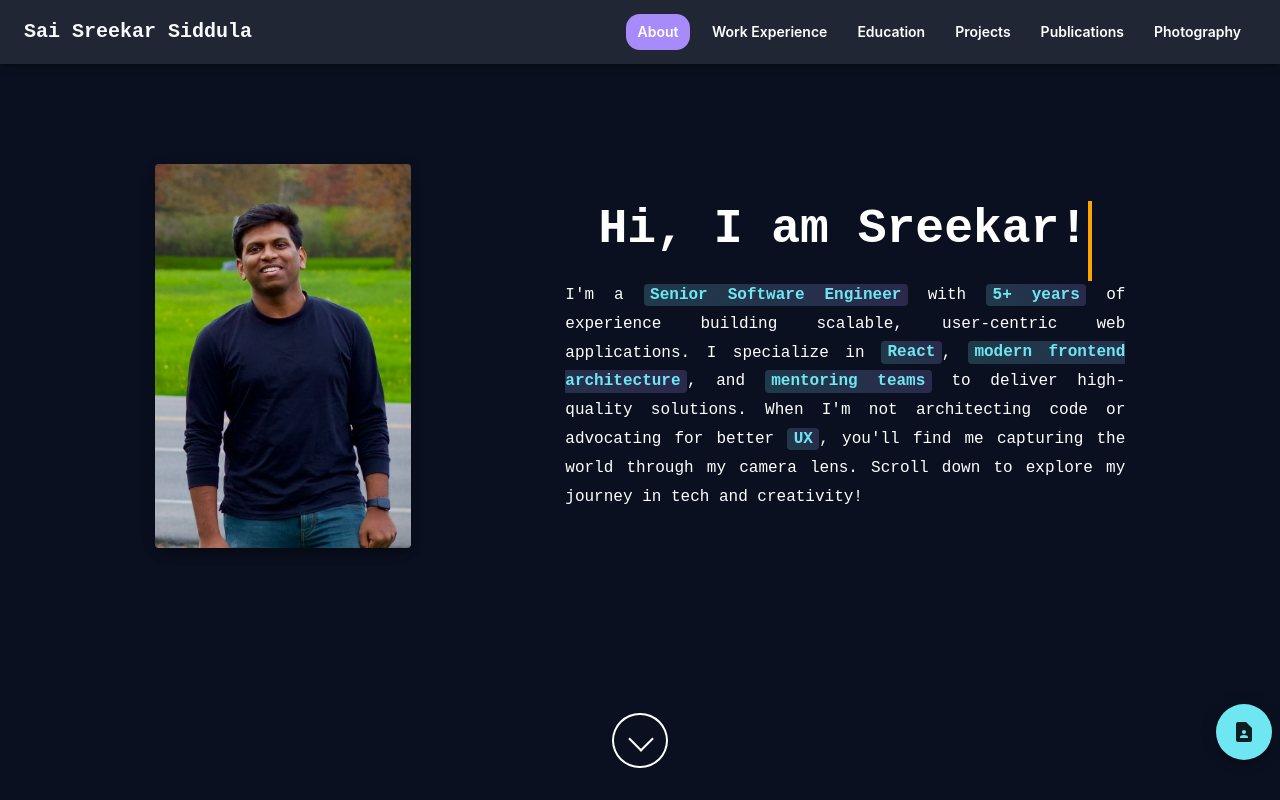
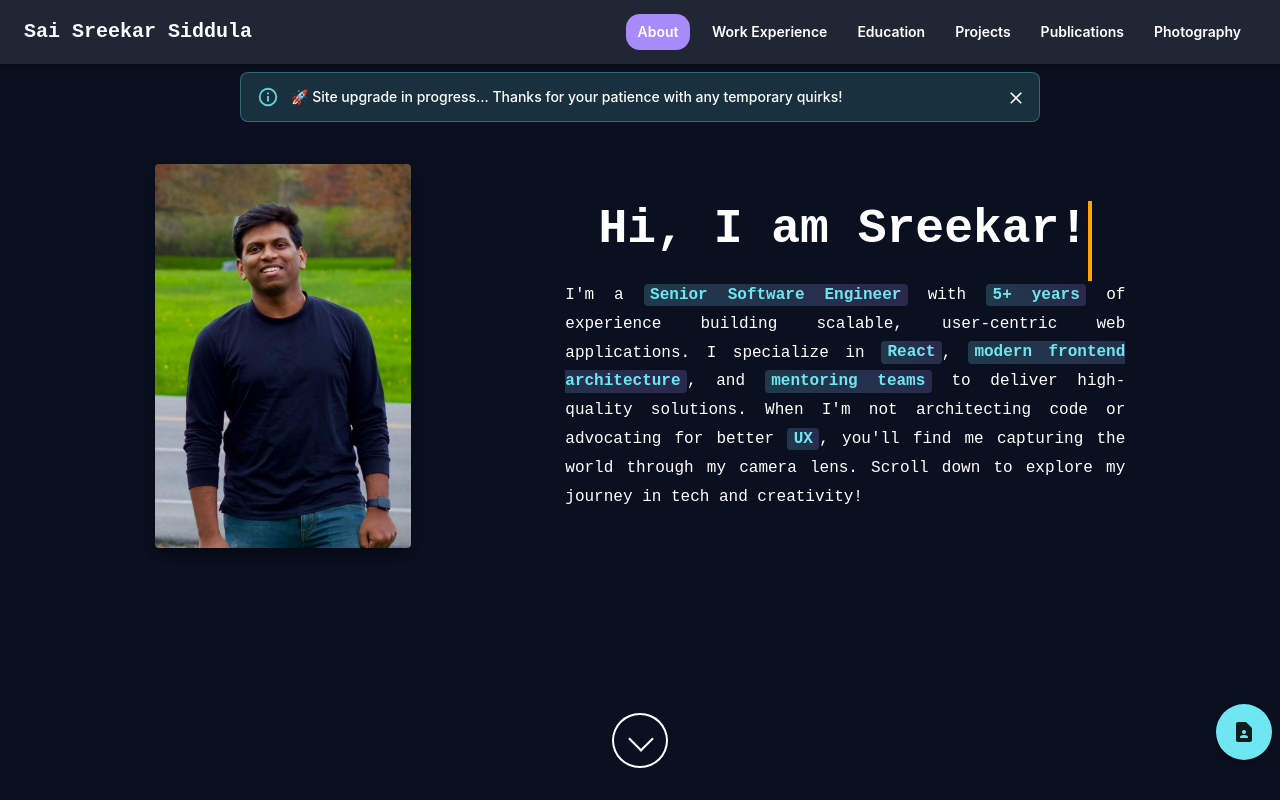
Before and after one commit to sreekar-ss/sreekar-ss.github.io, a React (Create React App) app: page / in a window 1280 px wide. Shown: the top 800 px of the page. Built offline with nearby package versions, Linux system fonts and the light colour scheme.

Commit message:
temp: adds a temporary header about site upgrade

```diff
--- a/src/App.tsx
+++ b/src/App.tsx
@@ -2,11 +2,50 @@ import React from "react";
 import "./App.css";
 import Home from "./pages/Home";
 import AppHeader from "./AppHeader";
+import { Box, Alert } from "@mui/material";
 
 function App() {
+  const [showNotice, setShowNotice] = React.useState(true);
+
   return (
     <>
       <AppHeader />
+      {showNotice && (
+        <Box
+          sx={{
+            position: "fixed",
+            top: 64,
+            left: 0,
+            right: 0,
+            zIndex: 1100,
+            display: "flex",
+            justifyContent: "center",
+            px: 2,
+            pt: 1,
+          }}
+        >
+          <Alert
+            severity="info"
+            onClose={() => setShowNotice(false)}
+            sx={{
+              width: "100%",
+              maxWidth: "800px",
+              backgroundColor: "rgba(110, 231, 242, 0.15)",
+              color: "white",
+              borderRadius: "8px",
+              border: "1px solid rgba(110, 231, 242, 0.3)",
+              "& .MuiAlert-icon": {
+                color: "var(--accent-color)",
+              },
+              "& .MuiAlert-message": {
+                fontWeight: 500,
+              },
+            }}
+          >
+            🚀 Site upgrade in progress... Thanks for your patience with any temporary quirks!
+          </Alert>
+        </Box>
+      )}
       <Home />
     </>
   );
```
